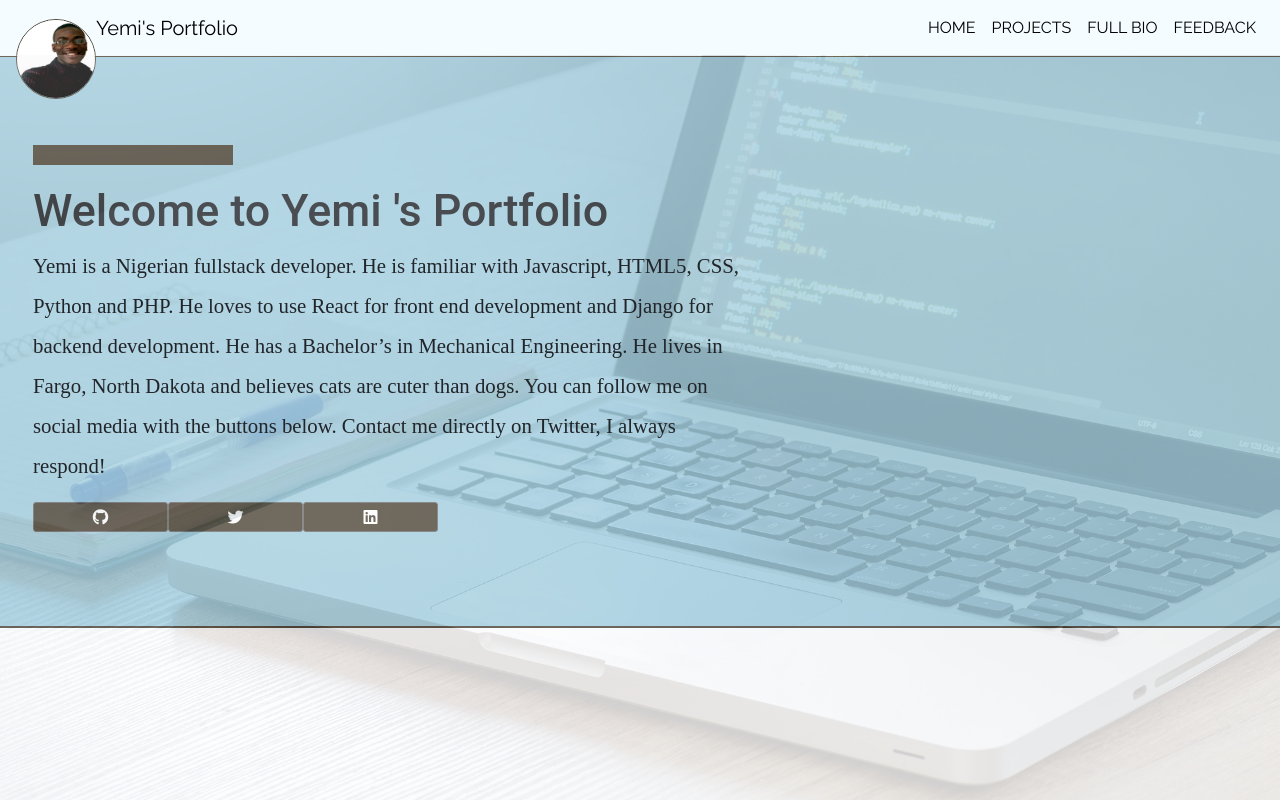
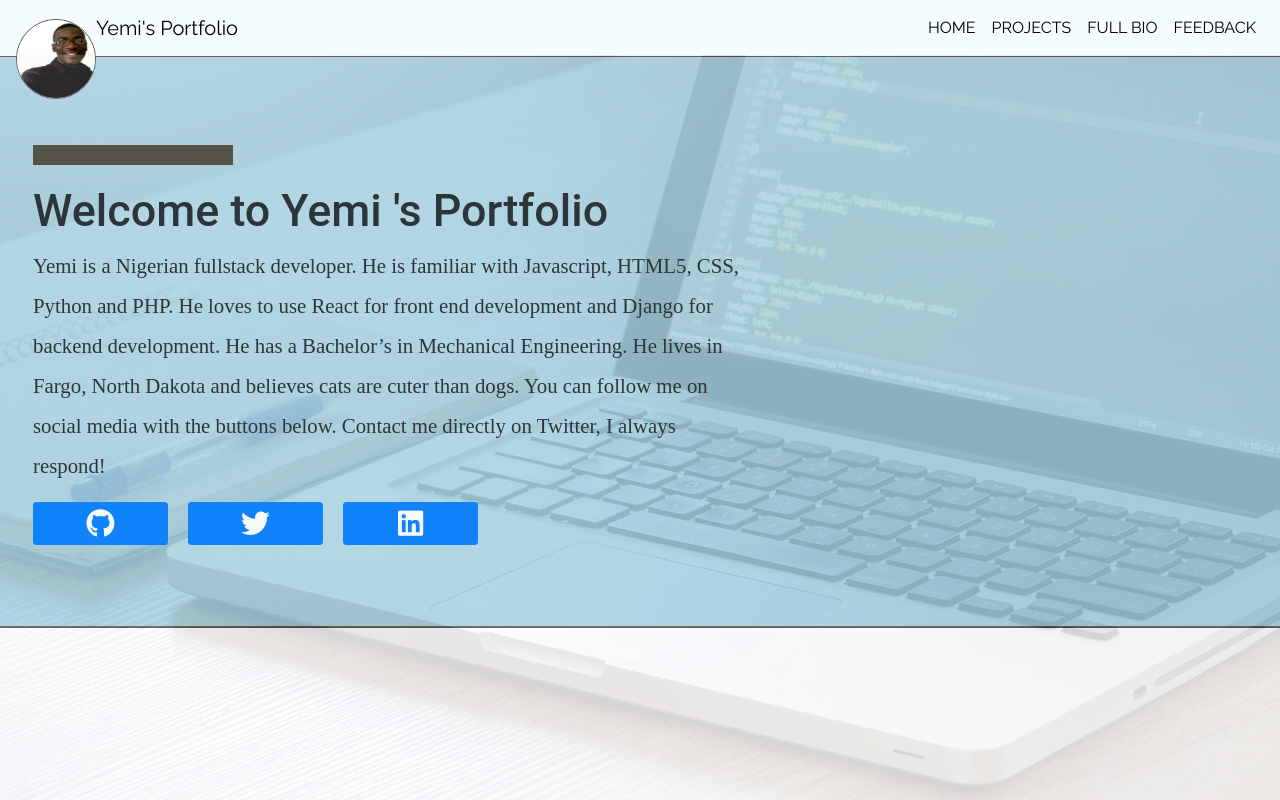
Before and after one commit to yemi-adeoye/yemi-adeoye.github.io, a plain HTML site: page index.html in a window 1280 px wide. Both pictures are taken after a click on the link "HOME". Drawn offline with nearby package versions, Linux system fonts and the light colour scheme; a web font is replaced by a local one.

Commit message:
updates css

```diff
--- a/css/style.css
+++ b/css/style.css
@@ -50,9 +50,11 @@ hr {
 }
 
 .landing-main {
-    background-color: #A5D0E0;
+    background-color: transparent;
     border-bottom: 1px solid #4E4739;
     min-height: 570px;
+    z-index: 0;
+    opacity: 0.9;
 }
 
 #body {
@@ -73,6 +75,7 @@ hr {
     width: 100%;
     margin: 0;
     padding: 0;
+    z-index: -1;
 }
 
 .landing-text {
@@ -87,12 +90,12 @@ hr {
 }
 
 .custom-buttons {
-    background-color: #4E4739;
-    border: 1px solid #707070;
+    margin-right: 20px;
     box-shadow: none;
     width: 135px;
     font-family: 'Raleway';
     border-radius: 3px;
+    z-index: 1;
 }
 
 nav a:hover {
@@ -105,7 +108,7 @@ nav a:hover {
 
 .project-image {
     width: 100%;
-    border: 2px solid #707070;
+    align-self: top;
     display: block;
 }
 
@@ -151,6 +154,10 @@ nav a:hover {
     margin-top: -80px;
 }
 
+.custom-icon {
+    font-size: 1.8em;
+}
+
 
 /*.project-container {
     display: grid;
--- a/index.html
+++ b/index.html
@@ -56,7 +56,11 @@
                 </ul>
             </div>
         </nav>
-        <div id="body"></div>
+        <div id="body">
+
+        </div>
+        <!-- Github -->
+
 
         <footer></footer>
     </div>
--- a/script/script.js
+++ b/script/script.js
@@ -50,5 +50,5 @@ eventHandler('click', '#toggler', hidePicOnNavButtonClick);
 
 window.onload = () => {
     console.log("loadedex")
-    loadPage('https://raw.githubusercontent.com/yemi-adeoye/yemi-adeoye.github.io/main/pages/home.json', 'body');
+        //loadPage('https://raw.githubusercontent.com/yemi-adeoye/yemi-adeoye.github.io/main/pages/home.json', 'body');
 }
```
